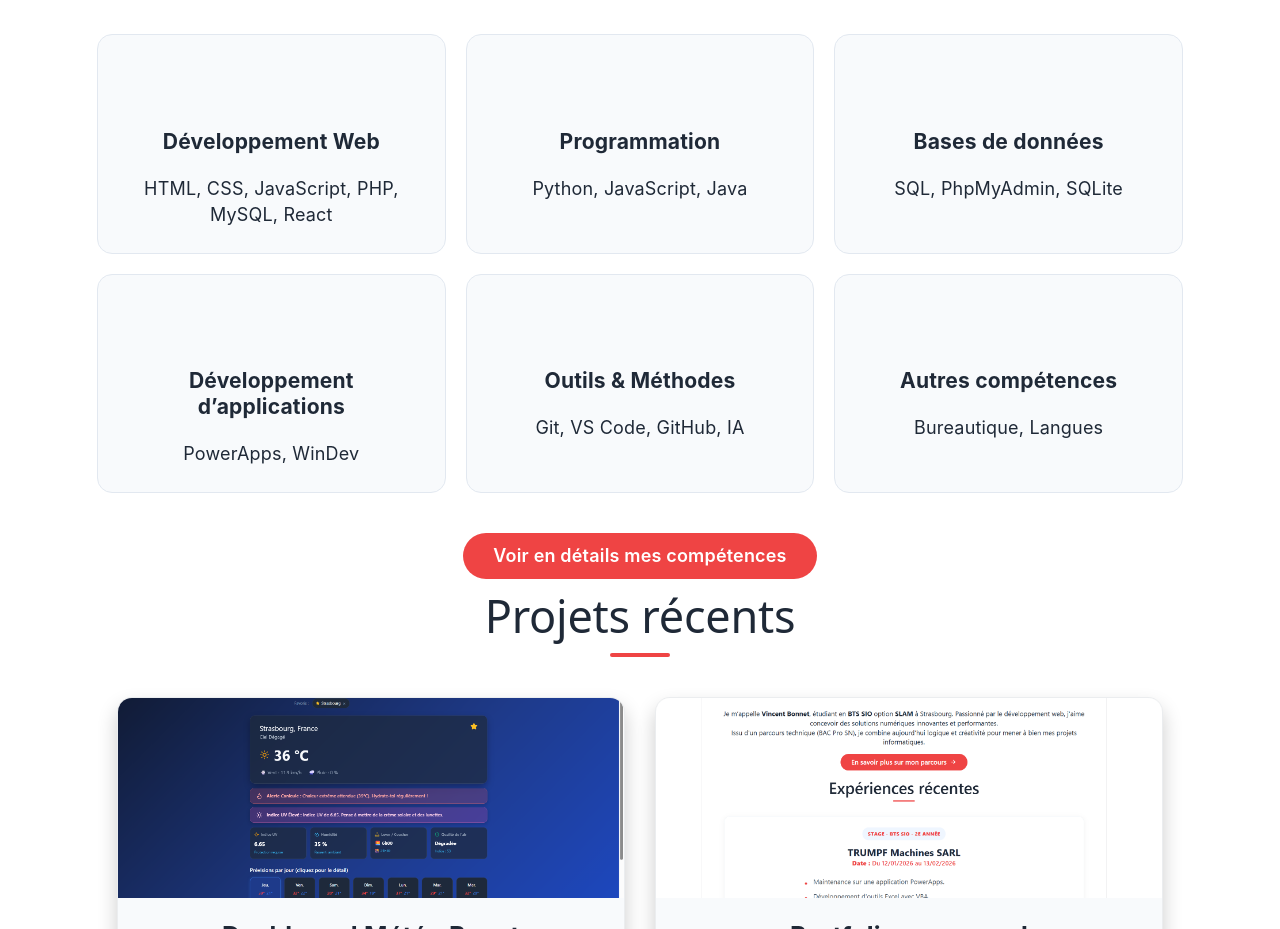
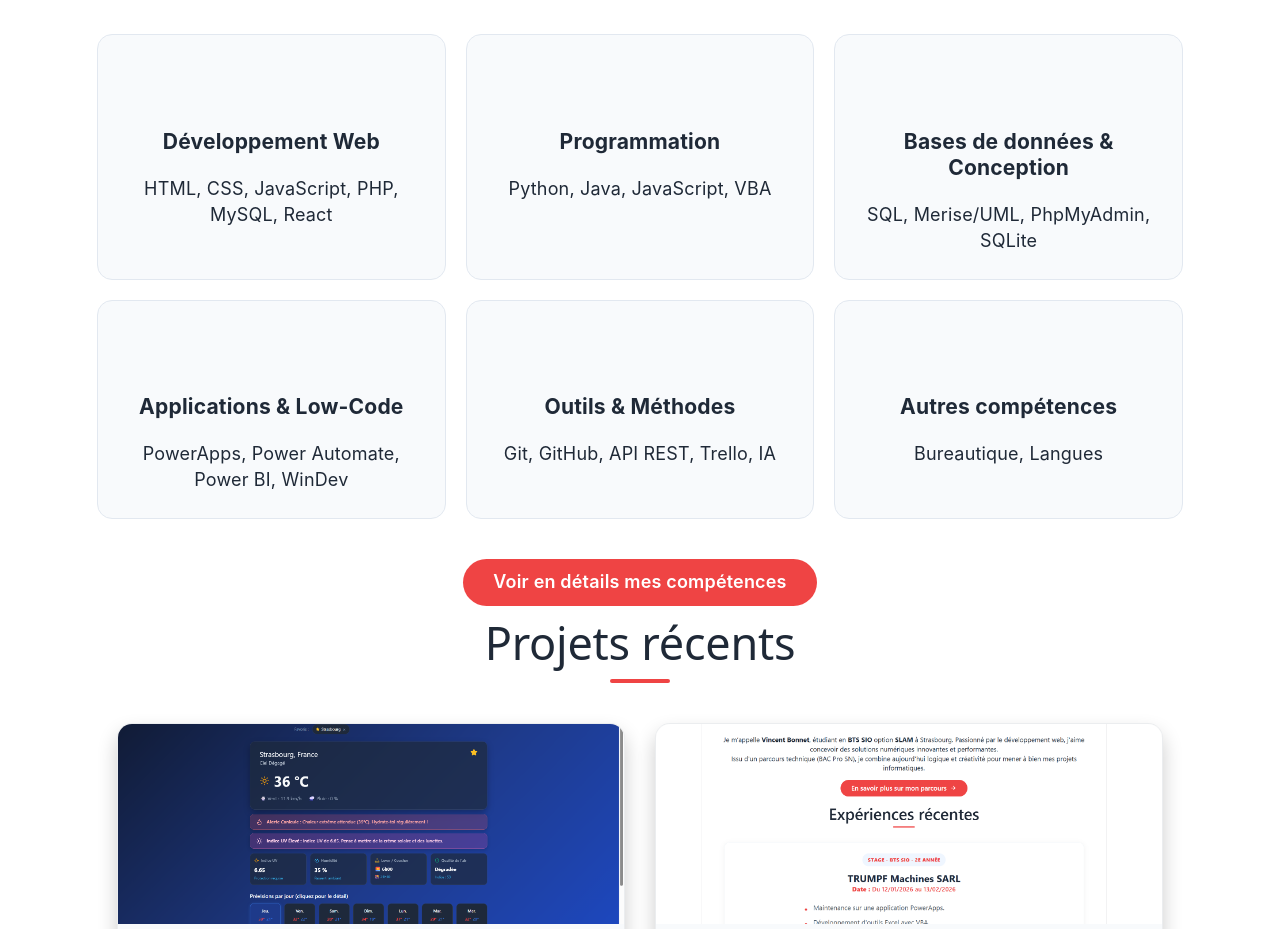
Before and after one commit to Vincent67580/portfolio2, a React (Vite) app: page /#/ in a window 1280 px wide. Shown: the part 820-1749 px from the top of the page. Built offline with nearby package versions, Linux system fonts and the light colour scheme; some icons are missing.

Commit message:
Mise à jour des compétences techniques dans le fichier skills.js

```diff
--- a/src/data/skills.js
+++ b/src/data/skills.js
@@ -19,52 +19,56 @@ export const skills = [
         id: "prog",
         title: "Programmation",
         icon: "eos-icons:rotating-gear",
-        desc: "Python, JavaScript, Java",
-        detailText: `En programmation, j’utilise régulièrement Python, Java et JavaScript.
-        Je conçois des programmes orientés objet (POO), en mettant l’accent sur les structures de données et les algorithmes.
-        J’ai également de l’expérience en automatisation de tâches.`,
+        desc: "Python, Java, JavaScript, VBA",
+        detailText: `En programmation, j’utilise régulièrement Python, Java, JavaScript et VBA. Je conçois des programmes orientés objet (POO), en mettant l’accent sur les structures de données et les algorithmes. J’ai également une solide expérience en automatisation de tâches applicatives et scripts.`,
         technos: [
             { name: "Python", icon: "logos:python" },
             { name: "Java", icon: "logos:java" },
-            { name: "JavaScript", icon: "logos:javascript" }
+            { name: "JavaScript", icon: "logos:javascript" },
+            { name: "VBA Excel", icon: "simple-icons:microsoftexcel", color: "#107C41" }
         ]
     },
     {
         id: "db",
-        title: "Bases de données",
+        title: "Bases de données & Conception",
         icon: "devicon:azuresqldatabase",
-        desc: "SQL, PhpMyAdmin, SQLite",
-        detailText: `Je sais concevoir et manipuler des bases de données relationnelles à l’aide du langage SQL : création de tables, écriture de requêtes complexes (JOIN, GROUP BY, etc.) et optimisation de performances.`,
+        desc: "SQL, Merise/UML, PhpMyAdmin, SQLite",
+        detailText: `Je sais concevoir, modéliser (Merise, UML, MCD/MLD) et manipuler des bases de données relationnelles à l’aide du langage SQL : création de tables, écriture de requêtes complexes (JOIN, GROUP BY) et optimisation de performances.`,
         technos: [
             { name: "MySQL", icon: "logos:mysql-icon" },
             { name: "SQLite", icon: "vscode-icons:file-type-sqlite" },
-            { name: "PhpMyAdmin", icon: "simple-icons:phpmyadmin" }
+            { name: "PhpMyAdmin", icon: "simple-icons:phpmyadmin" },
+            { name: "Merise / UML", icon: "mdi:sitemap", color: "#3b82f6" }
         ]
     },
     {
         id: "apps",
-        title: "Développement d’applications",
+        title: "Applications & Low-Code",
         icon: "basil:apps-solid",
-        desc: "PowerApps, WinDev",
-        detailText: `J’ai participé à la création d’applications à l’aide d’environnements tels que WinDev et PowerApps. Cela inclut la conception d’interfaces utilisateur et l’intégration de bases de données.`,
+        desc: "PowerApps, Power Automate, Power BI, WinDev",
+        detailText: `Conception d'applications métiers et automatisation de flux de travail. J'utilise la suite Microsoft Power Platform (PowerApps, Power Automate, Power BI) et des environnements comme WinDev pour développer rapidement des solutions interconnectées et efficaces.`,
         technos: [
             { name: "WinDev", icon: "mdi:application", color: "#FFD000" },
-            { name: "PowerApps", icon: "simple-icons:powerapps", color: "#742774" }
+            { name: "PowerApps", icon: "simple-icons:powerapps", color: "#742774" },
+            { name: "Power Automate", icon: "simple-icons:powerautomate", color: "#0078D4" },
+            { name: "Power BI", icon: "simple-icons:powerbi", color: "#F2C811" }
         ]
     },
     {
         id: "tools",
         title: "Outils & Méthodes",
         icon: "noto:puzzle-piece",
-        desc: "Git, VS Code, GitHub, IA",
-        detailText: `J’utilise des outils de développement comme Git, GitHub et Visual Studio Code. Je travaille principalement sous Windows, avec quelques notions sur Linux.`,
+        desc: "Git, GitHub, API REST, Trello, IA",
+        detailText: `J’utilise des outils de développement et de gestion de projet agile comme Git, GitHub, Trello et VS Code. Je maîtrise l'intégration d'API REST et je travaille principalement sous Windows, avec des notions sur Linux.`,
         technos: [
             { name: "Git", icon: "logos:git-icon" },
             { name: "GitHub", icon: "mdi:github" },
             { name: "VS Code", icon: "vscode-icons:file-type-vscode" },
             { name: "Windows", icon: "mdi:microsoft-windows", color: "#0078D6" },
             { name: "Linux", icon: "logos:linux-tux" },
-            { name: "IA", icon: "lucide:bot", color: "#FF4400" }
+            { name: "IA", icon: "lucide:bot", color: "#FF4400" },
+            { name: "API REST", icon: "carbon:api", color: "#007acc" },
+            { name: "Trello", icon: "logos:trello" }
         ]
     },
     {
@@ -72,7 +76,7 @@ export const skills = [
         title: "Autres compétences",
         icon: "noto:books",
         desc: "Bureautique, Langues",
-        detailText: `Je possède de bonnes connaissances en bureautique et je parle français (langue maternelle), anglais et allemand (notions).`,
+        detailText: `Je possède de bonnes connaissances en bureautique avancée (automatisation Excel/VBA) et je parle français (langue maternelle), anglais et allemand (notions).`,
         technos: [
             { name: "Word", icon: "vscode-icons:file-type-word" },
             { name: "Excel", icon: "vscode-icons:file-type-excel" },
```
